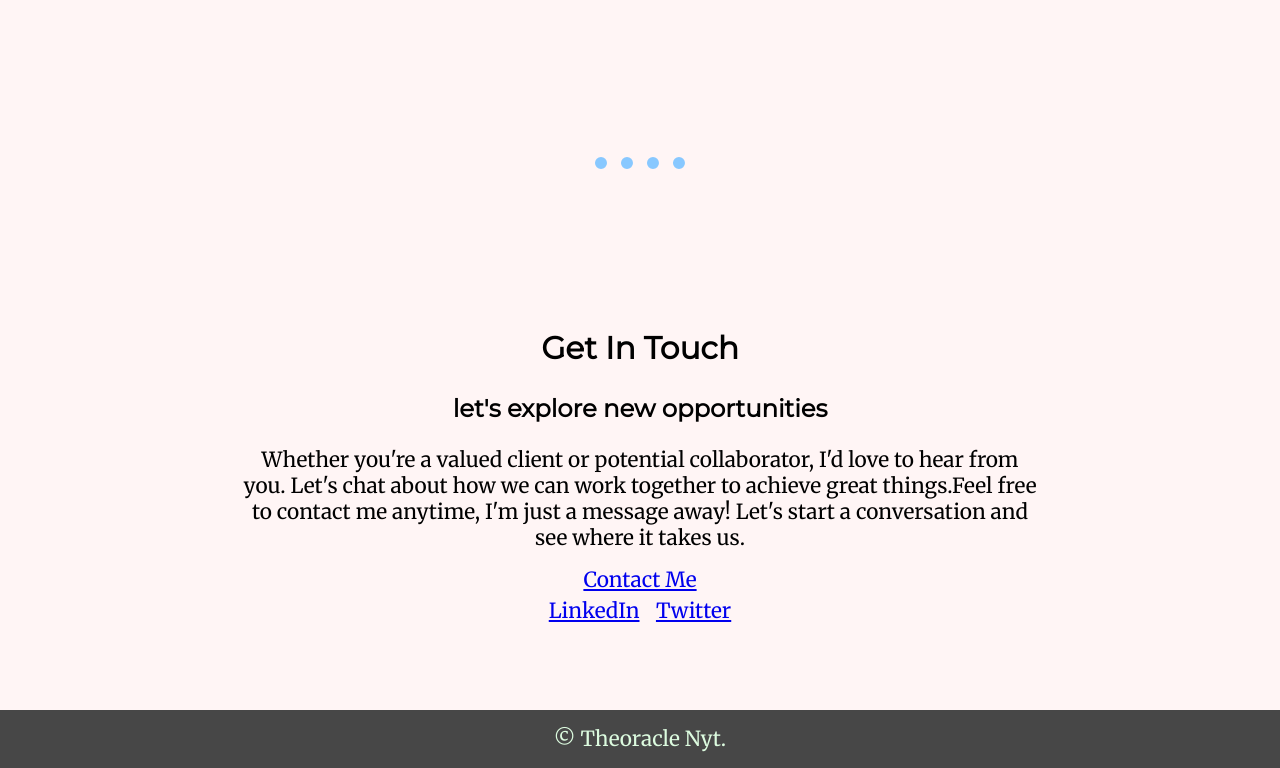
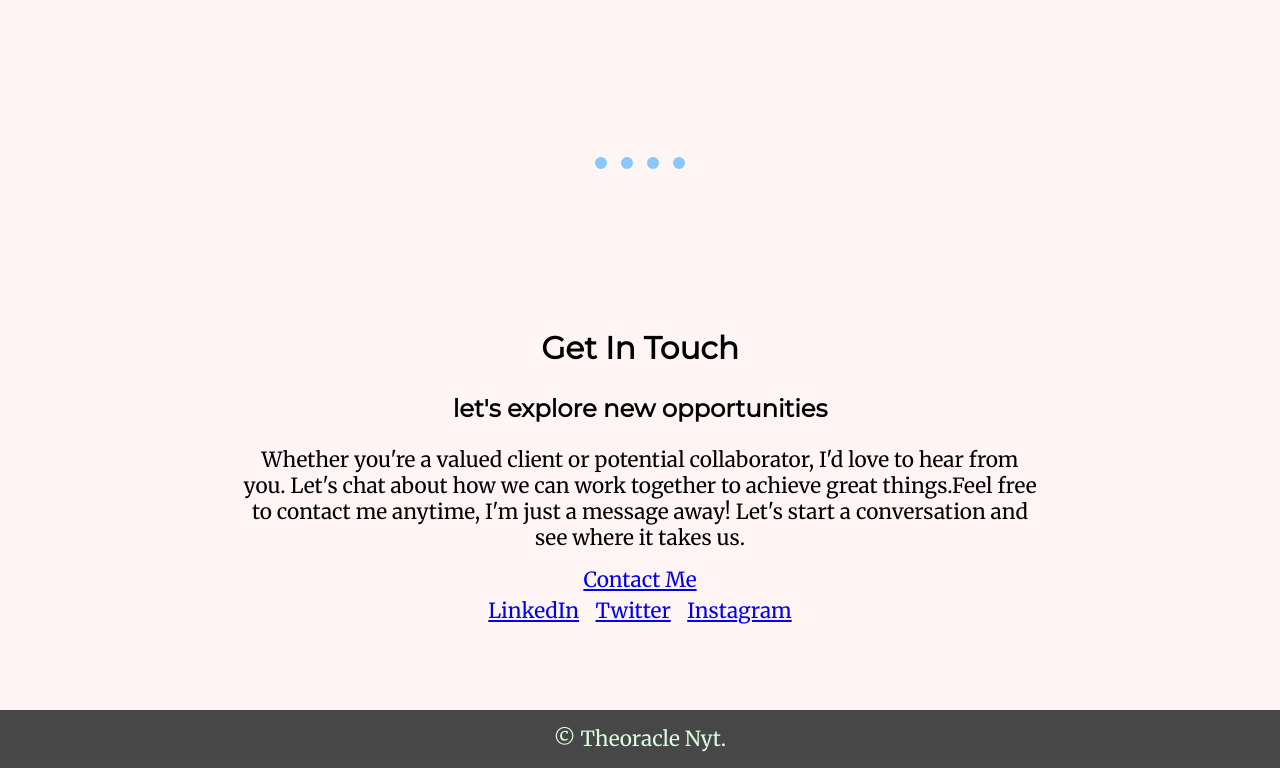
Before and after one commit to Ishesensei/Sneha-Portfolio, a plain HTML site: page index.html in a window 1280 px wide. Shown: the part 2457-3225 px from the top of the page. Drawn offline with Linux system fonts and the light colour scheme.

Commit message:
Add files via upload

```diff
--- a/index.html
+++ b/index.html
@@ -72,7 +72,8 @@
 
 
     <a class="footer-link" href="https://www.linkedin.com/in/sneha-singh-11045b153/">LinkedIn</a>
-    <a class="footer-link" href="https://twitter.com/snehabisen12">Twitter</a>
+    <a class="footer-link" href="https://twitter.com/snehabisen12/">Twitter</a>
+    <a class="footer-link" href="https://www.instagram.com/sibbu_sneha/">Instagram</a>
     <div class="theo">© Theoracle Nyt.</div>
 
   </div>
```
